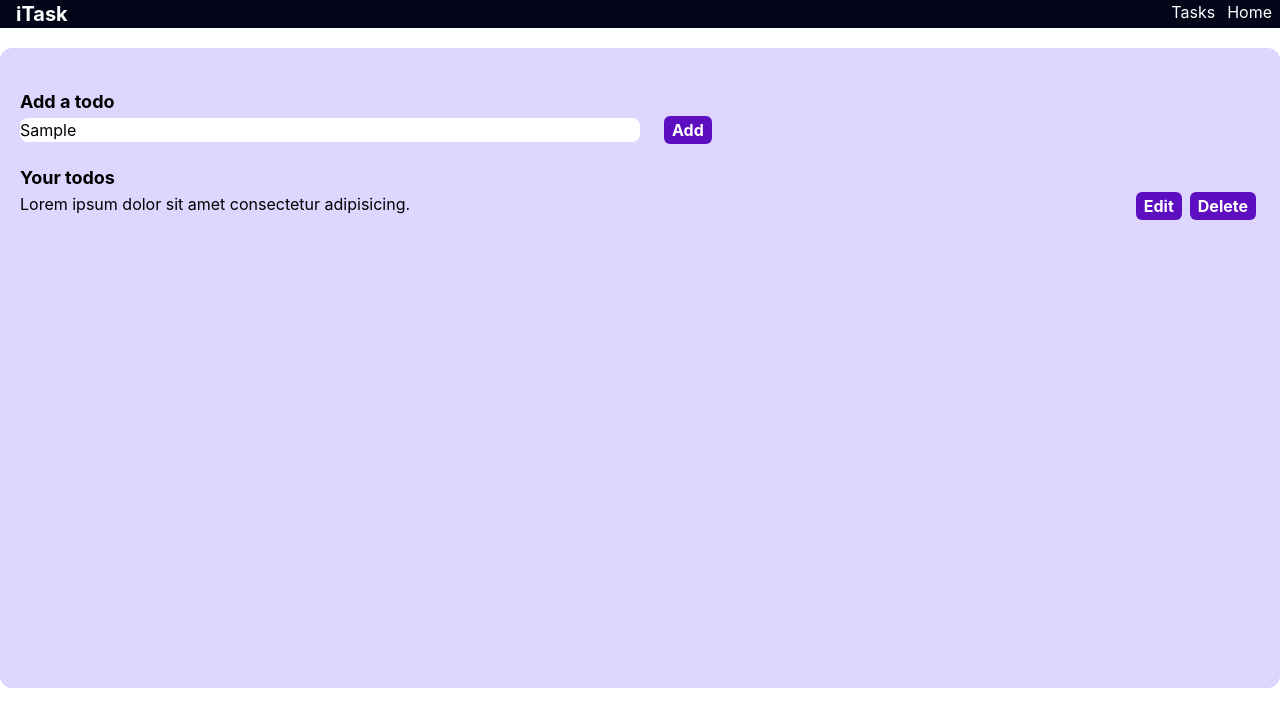
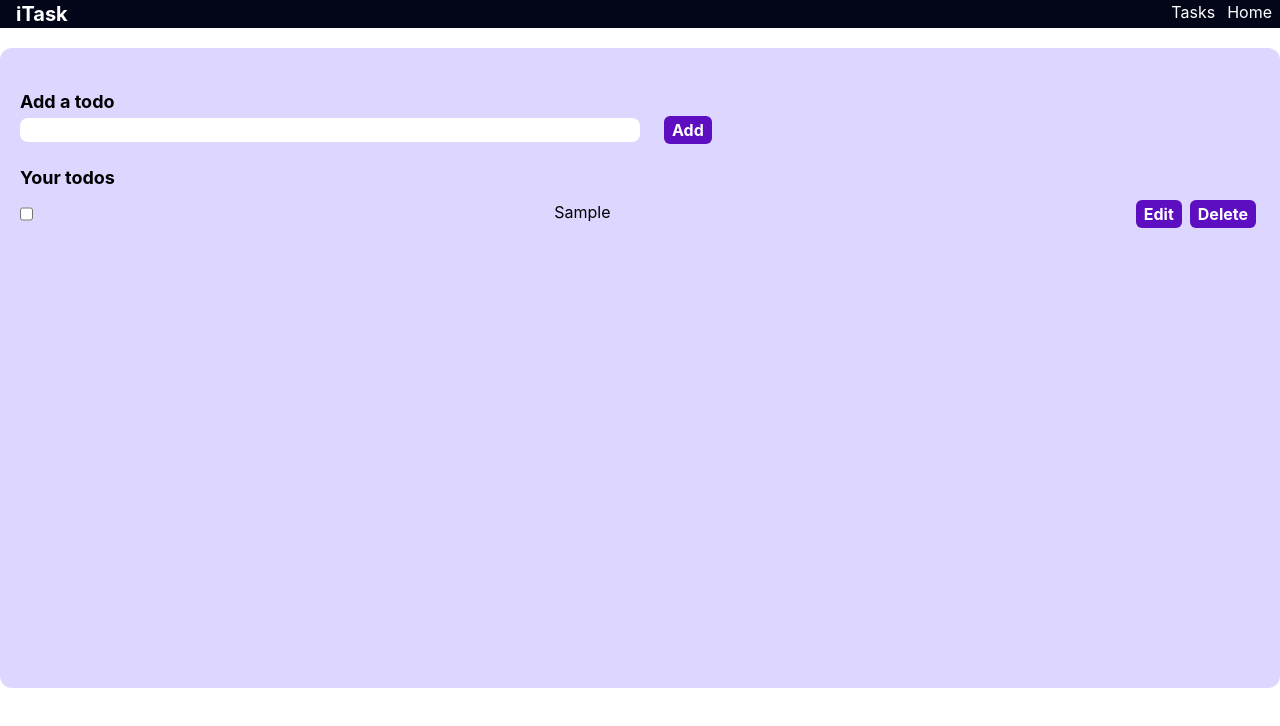
Before and after one commit to Shrey-Mangal/todo-list, a React (Vite) app: page / in a window 1280 px wide. Both pictures are taken after typing "Sample" into the empty fields and a click on the button "Add". Shown: the top 726 px of the page. Built offline with nearby package versions, Linux system fonts and the light colour scheme.

Commit message:
Implemented add task button

```diff
--- a/package.json
+++ b/package.json
@@ -13,7 +13,8 @@
     "@tailwindcss/vite": "^4.3.0",
     "react": "^19.2.6",
     "react-dom": "^19.2.6",
-    "tailwindcss": "^4.3.0"
+    "tailwindcss": "^4.3.0",
+    "uuid": "^14.0.0"
   },
   "devDependencies": {
     "@eslint/js": "^10.0.1",
--- a/src/App.jsx
+++ b/src/App.jsx
@@ -1,7 +1,23 @@
 import { useState } from 'react'
 import Navbar from './components/Navbar'
+import { v4 as uuidv4 } from "uuid";
 
 function App() {
+  const [todo,settodo] = useState("")
+  const [todos, settodos] = useState([])
+  const handleedit = () =>{
+
+  }
+  const handledelete = () =>{
+
+  }
+  const handleadd = () =>{
+    settodos([...todos, {id: uuidv4(), todo , isCompleted: false}])
+    settodo("")
+  }
+  const handlechange = (e) => {
+    settodo(e.target.value)
+  }
 
   return (
     <>
@@ -9,18 +25,25 @@ function App() {
       <div className="container mx-auto my-5 rounded-xl p-5 bg-violet-200 min-h-[80vh]">
       <div className='addtodo my-5'>
         <h2 className='text-lg font-bold'>Add a todo</h2>
-        <input type="text" className='bg-white rounded-lg w-1/2'/>
-        <button className='cursor-pointer font-bold bg-violet-800 hover:bg-violet-900 text-white rounded-md p-2 py-0.5 mx-6'>Add</button>
+        <input type="text" onChange={handlechange} value={todo} onKeyDown={(e)=>{
+          if(e.key=="Enter"){
+            handleadd();
+          }
+        }} className='bg-white rounded-lg w-1/2'/>
+        <button onClick={handleadd} className='cursor-pointer font-bold bg-violet-800 hover:bg-violet-900 text-white rounded-md p-2 py-0.5 mx-6'>Add</button>
       </div>
       <h2 className='text-lg font-bold'>Your todos</h2>
       <div className="todos">
-        <div className="todo flex justify-between">
-          <div className='text'>Lorem ipsum dolor sit amet consectetur adipisicing.</div>
+        {todos.map((item,index)=>{
+        return <div key={index} className="todo flex justify-between py-2">
+          <input type="checkbox" value={todo.isCompleted}  />
+          <div className={item.isCompleted?"line-through":""}>{item.todo}</div>
           <div className="buttons">
-            <button className='cursor-pointer font-bold bg-violet-800 hover:bg-violet-900 text-white rounded-md p-2 py-0.5 mx-1'>Edit</button>
-            <button className='cursor-pointer font-bold bg-violet-800 hover:bg-violet-900 text-white rounded-md p-2 py-0.5 mx-1'>Delete</button>
+            <button onClick={handleedit} className='cursor-pointer font-bold bg-violet-800 hover:bg-violet-900 text-white rounded-md p-2 py-0.5 mx-1'>Edit</button>
+            <button onClick={handledelete} className='cursor-pointer font-bold bg-violet-800 hover:bg-violet-900 text-white rounded-md p-2 py-0.5 mx-1'>Delete</button>
           </div>
         </div>
+        })}
       </div>
       </div>
     </>
```
Also changed, not shown: 1 other file (tests, documents, lock files or other folders).
